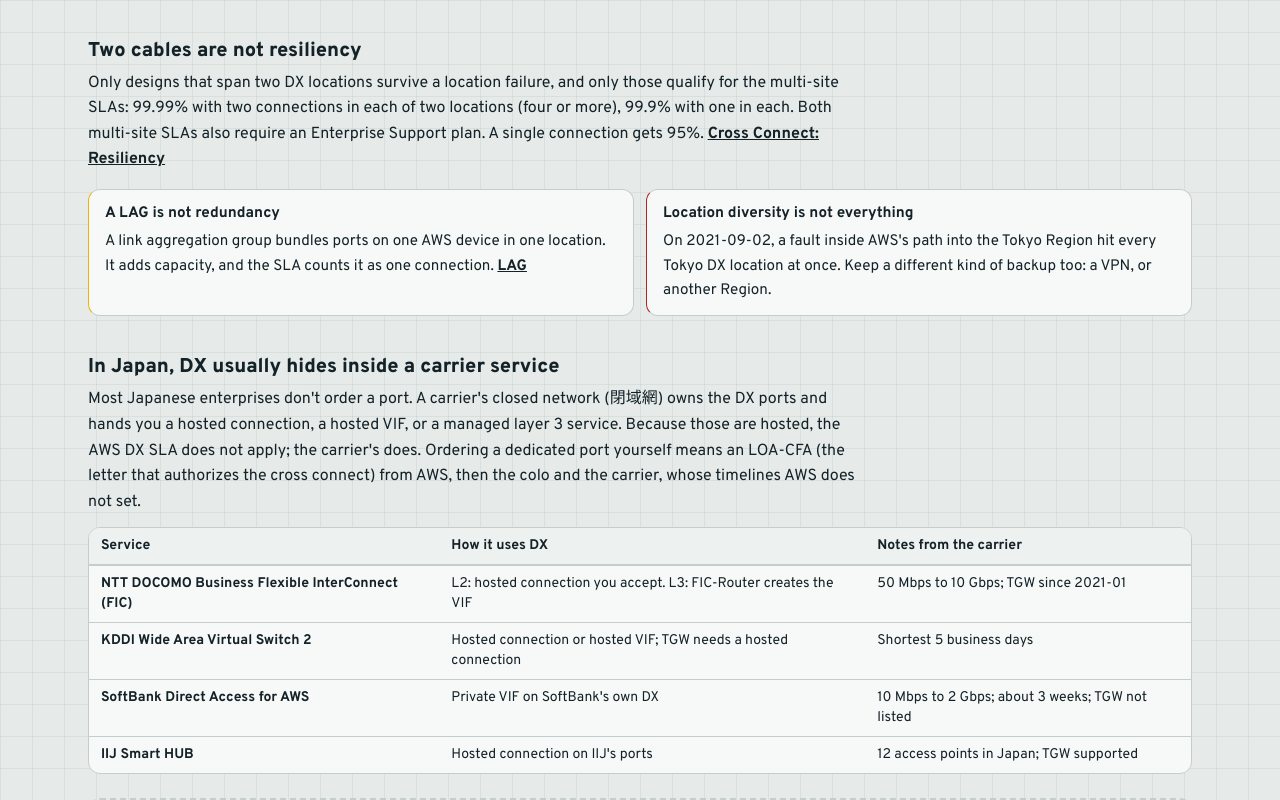
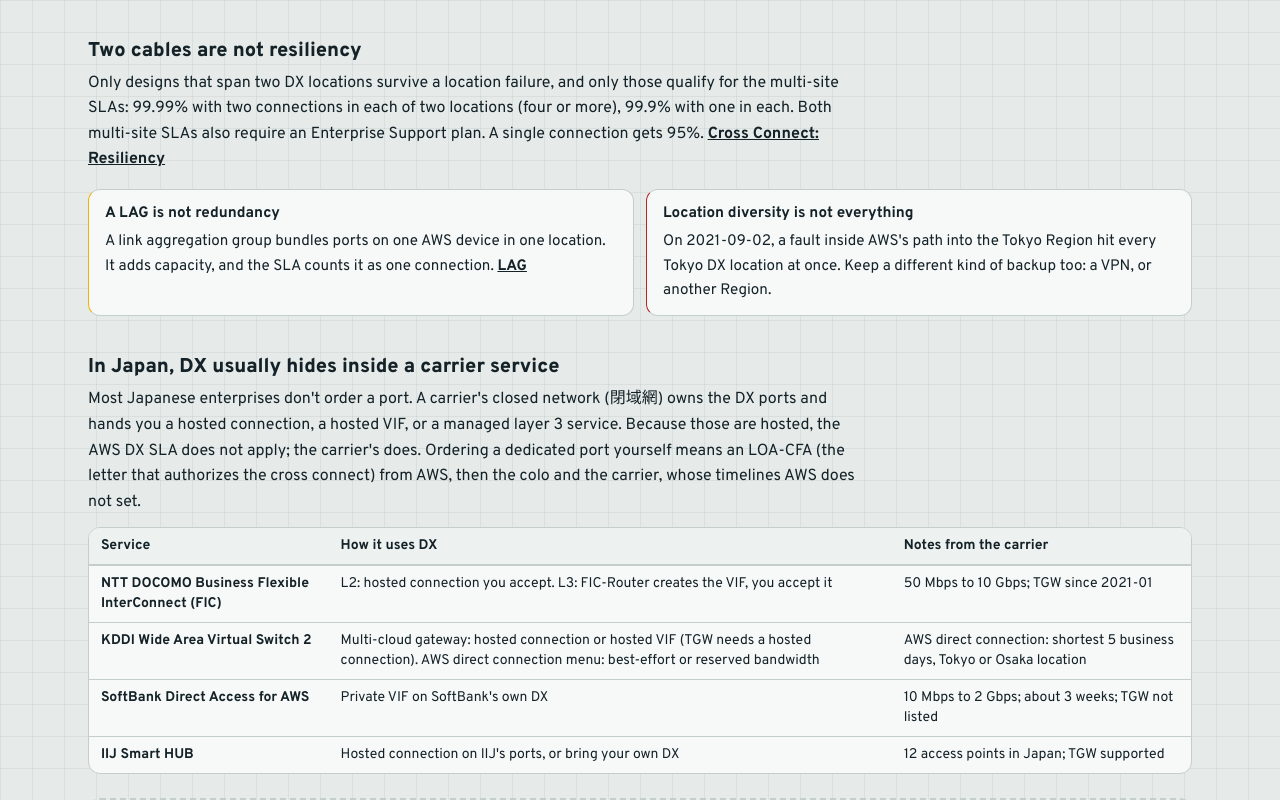
Before and after one commit to 0-draft/on-ramp, a React (Vite) app: page / in a window 1280 px wide. Shown: the part 11200-12000 px from the top of the page. Built offline with nearby package versions, Linux system fonts and the light colour scheme; a web font is replaced by a local one.

Commit message:
fix(dx): separate KDDI's two offerings, IIJ bring-your-own DX, FIC L3 acceptance

```diff
--- a/src/features/dx/DxSection.tsx
+++ b/src/features/dx/DxSection.tsx
@@ -262,8 +262,8 @@
                 ja: "NTT ドコモビジネス Flexible InterConnect (FIC)",
               }),
               t({
-                en: "L2: hosted connection you accept. L3: FIC-Router creates the VIF",
-                ja: "L2: 受け入れるホスト接続。L3: FIC-Router が VIF を作成",
+                en: "L2: hosted connection you accept. L3: FIC-Router creates the VIF, you accept it",
+                ja: "L2: 受け入れるホスト接続。L3: FIC-Router が VIF を作成し、自社で承認",
               }),
               t({
                 en: "50 Mbps to 10 Gbps; TGW since 2021-01",
@@ -273,10 +273,13 @@
             [
               "KDDI Wide Area Virtual Switch 2",
               t({
-                en: "Hosted connection or hosted VIF; TGW needs a hosted connection",
-                ja: "ホスト接続かホスト VIF、TGW にはホスト接続が必要",
+                en: "Multi-cloud gateway: hosted connection or hosted VIF (TGW needs a hosted connection). AWS direct connection menu: best-effort or reserved bandwidth",
+                ja: "マルチクラウドゲートウェイ: ホスト接続かホスト VIF (TGW にはホスト接続が必要)。AWS ダイレクト接続: ベストエフォートか帯域確保",
               }),
-              t({ en: "Shortest 5 business days", ja: "最短 5 営業日" }),
+              t({
+                en: "AWS direct connection: shortest 5 business days, Tokyo or Osaka location",
+                ja: "AWS ダイレクト接続は最短 5 営業日、接続ロケーションは東京/大阪",
+              }),
             ],
             [
               t({
@@ -295,8 +298,8 @@
             [
               "IIJ Smart HUB",
               t({
-                en: "Hosted connection on IIJ's ports",
-                ja: "IIJ のポート上のホスト接続",
+                en: "Hosted connection on IIJ's ports, or bring your own DX",
+                ja: "IIJ のポート上のホスト接続、または自社保有の DX を持ち込み",
               }),
               t({
                 en: "12 access points in Japan; TGW supported",
--- a/src/features/dx/model.ts
+++ b/src/features/dx/model.ts
@@ -2,7 +2,7 @@
 
 /**
  * Direct Connect facts the DX section draws from, as plain data and pure
- * functions (docs/04-direct-connect.md, verified 2026-10-10). Depth (prefix
+ * functions (docs/04-direct-connect.md, verified as of AS_OF in @/data/asOf). Depth (prefix
  * limits, SiteLink, the full MTU table) lives in Cross Connect, not here.
  */
 
```
